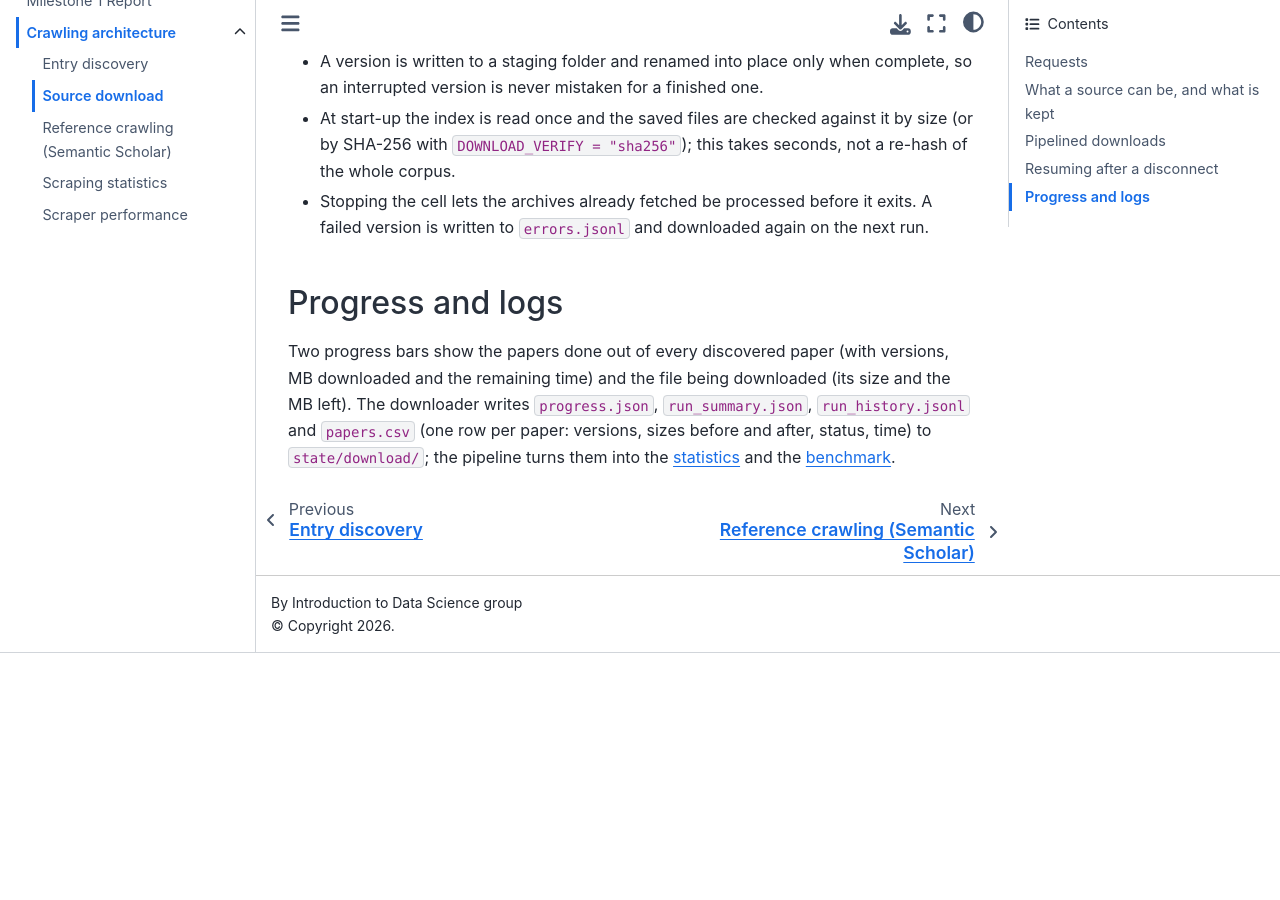
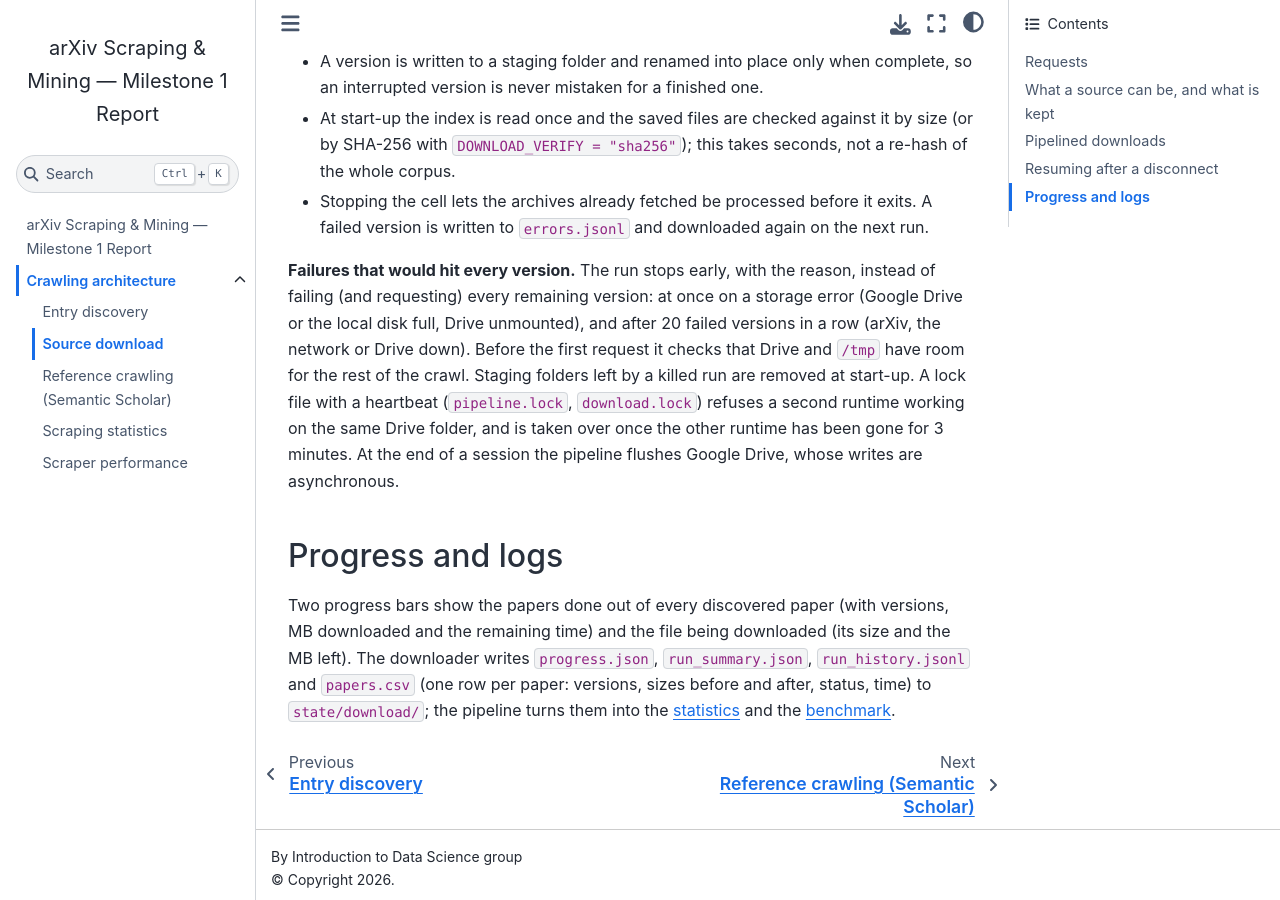
Before and after one commit to thinhelzan842/intro-ds-arxiv-project, a Jupyter Book: the page built from docs/milestone1/download.md, in a window 1280 px wide and 900 px high, scrolled down 2031 px. Built offline with Jupyter Book 1.0.4 settings and Sphinx 7.4.7 and the Sphinx Book theme 1.1.4, drawn with Linux system fonts in a browser that asks for light colours; before the commit the page ends 2684 px from its top, so only the background shows below that.

```diff
--- a/docs/milestone1/download.md
+++ b/docs/milestone1/download.md
@@ -67,6 +67,14 @@
 - Stopping the cell lets the archives already fetched be processed before it exits. A failed version is
   written to `errors.jsonl` and downloaded again on the next run.
 
+**Failures that would hit every version.** The run stops early, with the reason, instead of failing (and
+requesting) every remaining version: at once on a storage error (Google Drive or the local disk full, Drive
+unmounted), and after 20 failed versions in a row (arXiv, the network or Drive down). Before the first request
+it checks that Drive and `/tmp` have room for the rest of the crawl. Staging folders left by a killed run are
+removed at start-up. A lock file with a heartbeat (`pipeline.lock`, `download.lock`) refuses a second runtime
+working on the same Drive folder, and is taken over once the other runtime has been gone for 3 minutes. At
+the end of a session the pipeline flushes Google Drive, whose writes are asynchronous.
+
 ## Progress and logs
 
 Two progress bars show the papers done out of every discovered paper (with versions, MB downloaded and
```
Also changed, not shown: README.md (+5 -1 lines), docs/milestone1/performance.ipynb, src/02_download.ipynb, src/05_run_pipeline.ipynb, src/06_test_100_versions.ipynb, 1 other file.
